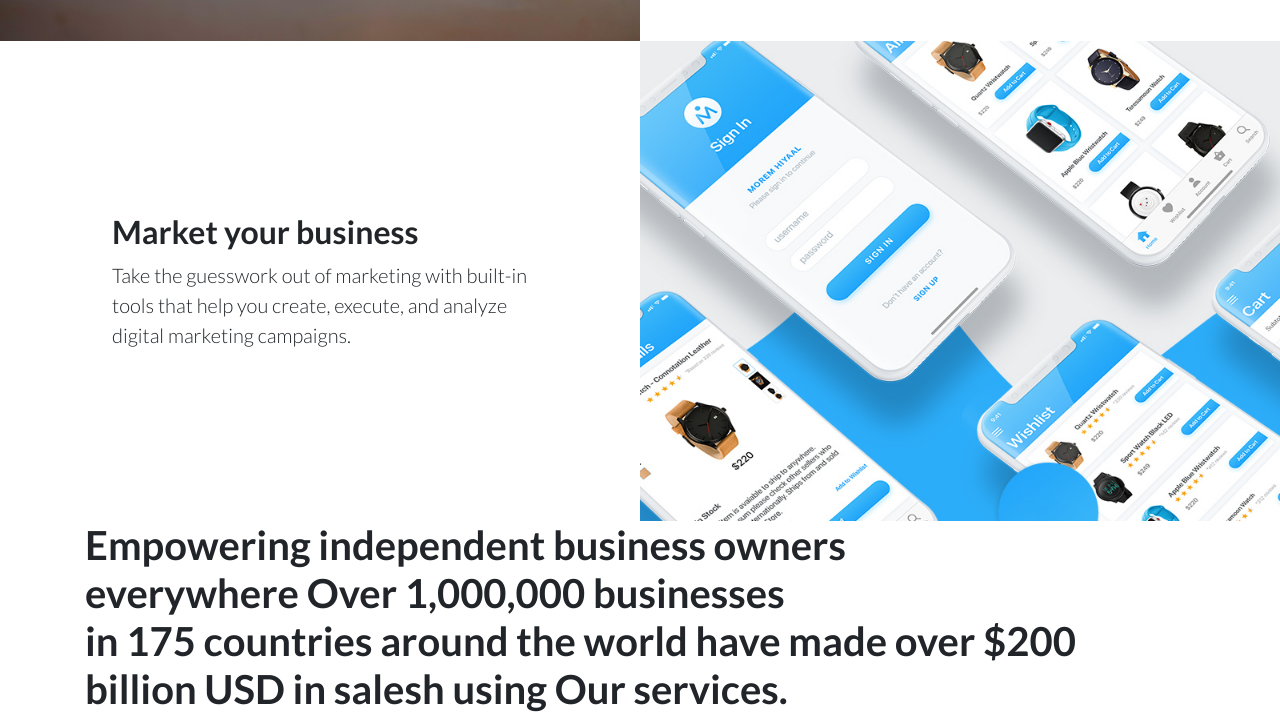
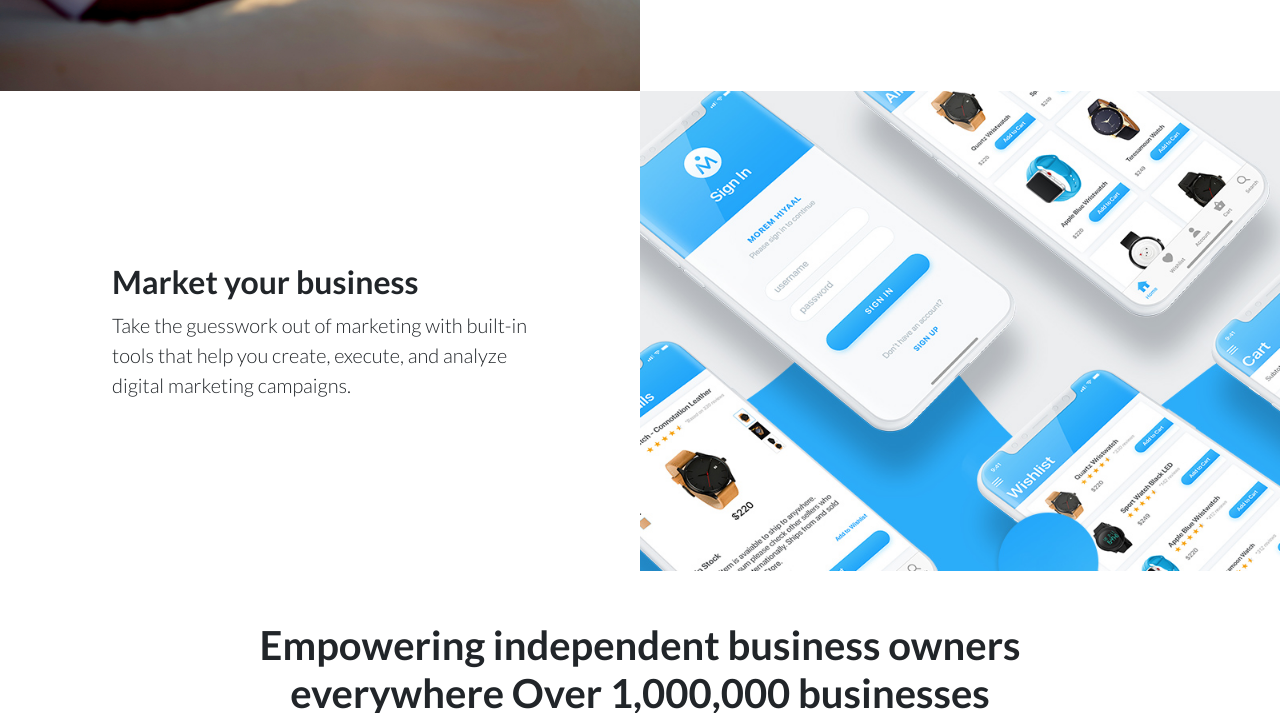
Before and after one commit to raz2222/e-landing, a website: page index.html in a window 1280 px wide. Shown: the part 2087-2800 px from the top of the page. Drawn offline with Linux system fonts and the light colour scheme; the site is published under a folder, as on GitHub Pages, so addresses that start at the root find nothing.

Commit message:
Update index.html

```diff
--- a/index.html
+++ b/index.html
@@ -13,7 +13,7 @@
 
     <!-- Bootstrap core CSS -->
     <link href="vendor/bootstrap/css/bootstrap.min.css" rel="stylesheet" />
-    <link href="/earth.css" rel="stylesheet" />
+    <link href="css/earth.css" rel="stylesheet" />
 
     <!-- Custom fonts for this template -->
     <link href="vendor/fontawesome-free/css/all.min.css" rel="stylesheet" />
```
